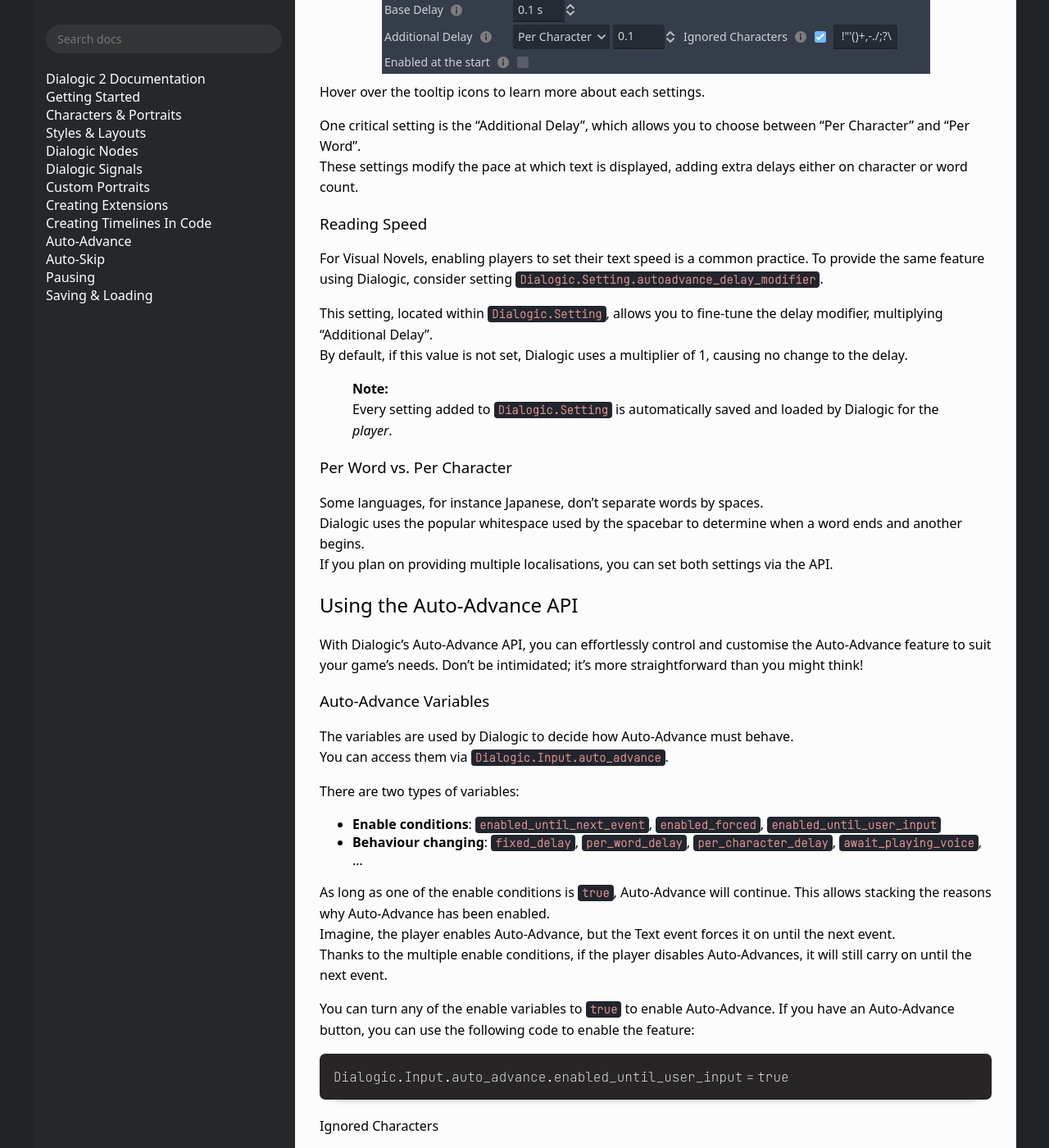
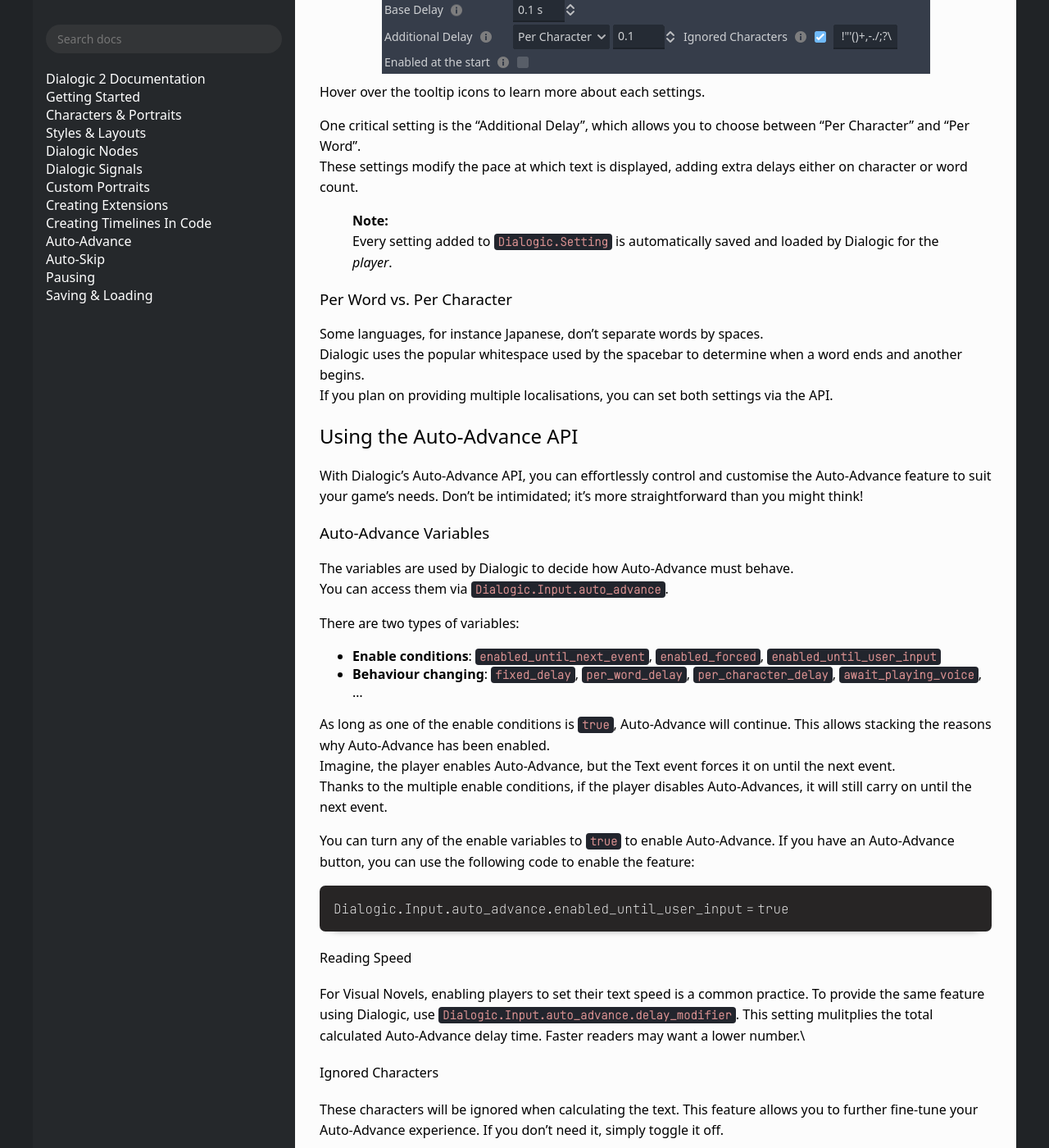
Before and after one commit to dialogic-godot/documentation, a Jekyll site: the page built from documentation/auto-advance.md, in a window 1280 px wide and 1400 px high, scrolled down 726 px. Shown: the whole window at 82% size. Built offline with Jekyll 4.4.1, drawn with Linux system fonts in a browser that asks for light colours.

Commit message:
Update Delay Modifier section (#21)

````diff
--- a/documentation/auto-advance.md
+++ b/documentation/auto-advance.md
@@ -30,16 +30,6 @@
 between "Per Character" and "Per Word".\
 These settings modify the pace at which text is displayed, adding extra delays
 either on character or word count.
-
-### Reading Speed
-
-For Visual Novels, enabling players to set their text speed is a common practice.
-To provide the same feature using Dialogic, consider setting `Dialogic.Setting.autoadvance_delay_modifier`.
-
-This setting, located within `Dialogic.Setting`, allows you to fine-tune the
-delay modifier, multiplying "Additional Delay".\
-By default, if this value is not set, Dialogic uses a multiplier of 1, causing
-no change to the delay.
 
 [comment]: <> (TODO: Add a backlink to the Settings documentation)
 
@@ -80,6 +70,12 @@
 ```gdscript
 Dialogic.Input.auto_advance.enabled_until_user_input = true
 ```
+
+#### Reading Speed
+
+For Visual Novels, enabling players to set their text speed is a common practice.
+To provide the same feature using Dialogic, use `Dialogic.Input.auto_advance.delay_modifier`.
+This setting mulitplies the total calculated Auto-Advance delay time. Faster readers may want a lower number.\
 
 #### Ignored Characters
 
````
